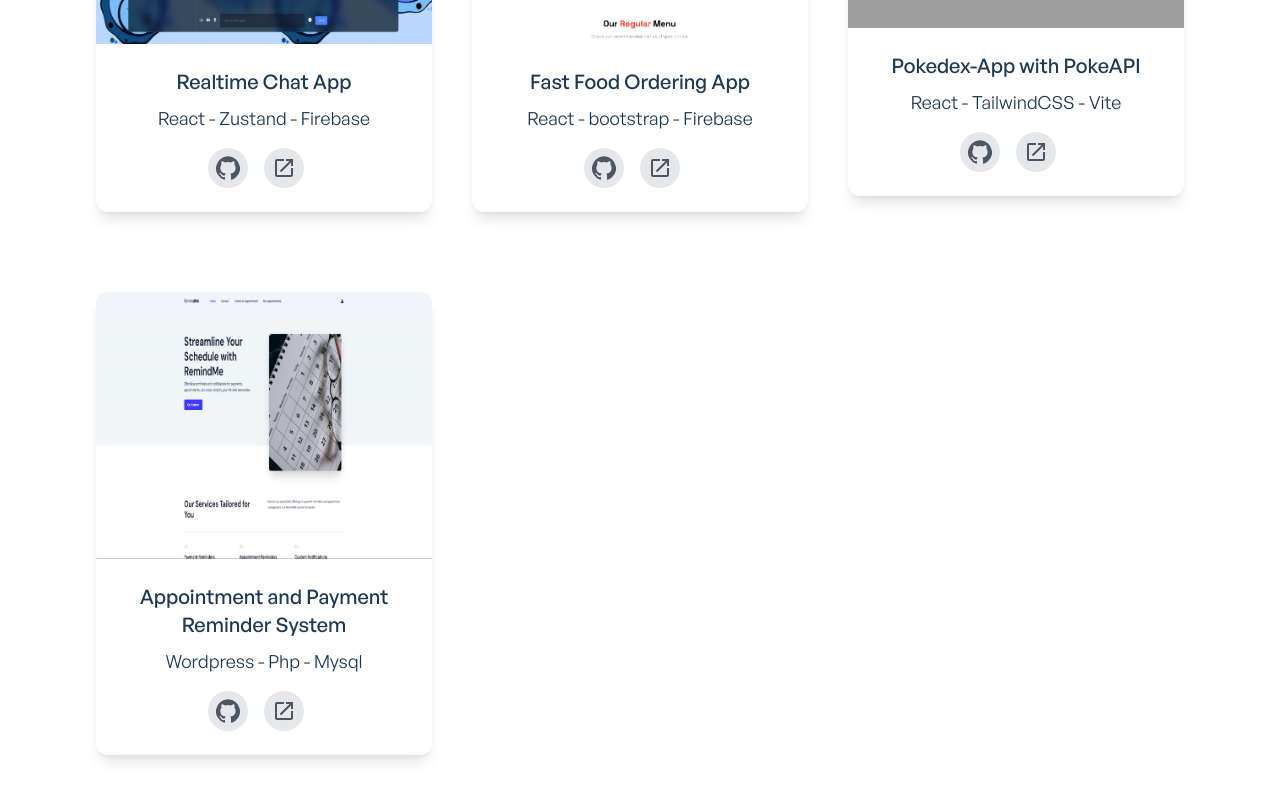
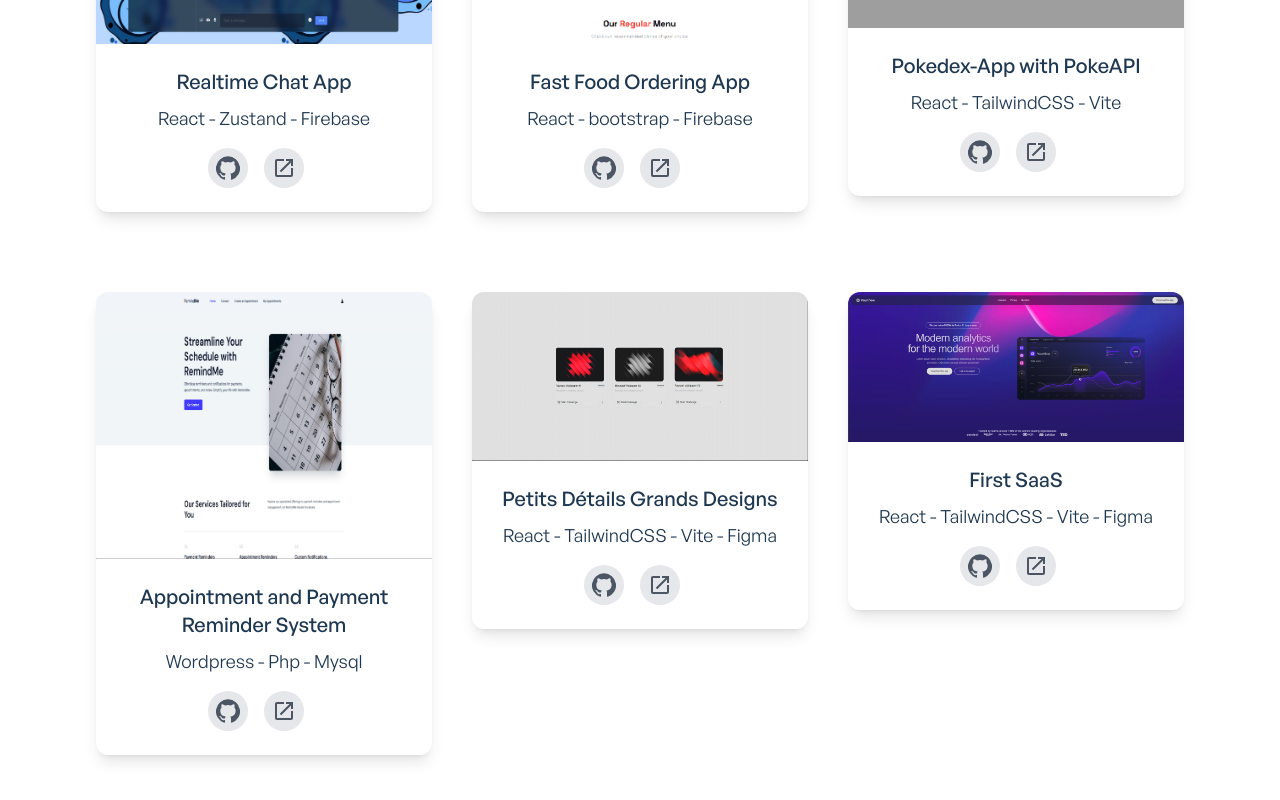
Before and after one commit to Ghaieth1/React-Portfolio, a React (Create React App) app: page /projects in a window 1280 px wide. Shown: the part 508-1308 px from the top of the page. Built offline with nearby package versions, Linux system fonts and the light colour scheme; grey boxes are pictures that could not be loaded.

Commit message:
New projects

```diff
--- a/src/data/projects.js
+++ b/src/data/projects.js
@@ -4,6 +4,8 @@ import Project3 from '../images/pokedex.png';
 import Project2 from '../images/Food App.png';
 import Project4 from '../images/RemindMe.png';
 import Project1 from '../images/Chat App.png';
+import Project5 from '../images/Petits Details.png';
+import Project6 from '../images/First Sass.png';
 
 export const projectsData = [
   {
@@ -38,4 +40,20 @@ export const projectsData = [
     sourceCode: 'https://github.com/Ghaieth1',
     livePreview: 'https://remind-me.fr/',
   },
+  {
+    id: 5,
+    title: 'Petits Détails Grands Designs',
+    category: 'React  -  TailwindCSS  -  Vite - Figma',
+    img: Project5,
+    sourceCode: 'https://github.com/Ghaieth1',
+    livePreview: 'https://petits-details-grands-designs.vercel.app/',
+  },
+  {
+    id: 6,
+    title: 'First SaaS',
+    category: 'React  -  TailwindCSS  -  Vite - Figma',
+    img: Project6,
+    sourceCode: 'https://github.com/Ghaieth1',
+    livePreview: 'https://first-saas-six.vercel.app/',
+  },
 ];
```
Also changed, not shown: src/images/First Sass.png (added), src/images/Petits Details.png (added).
